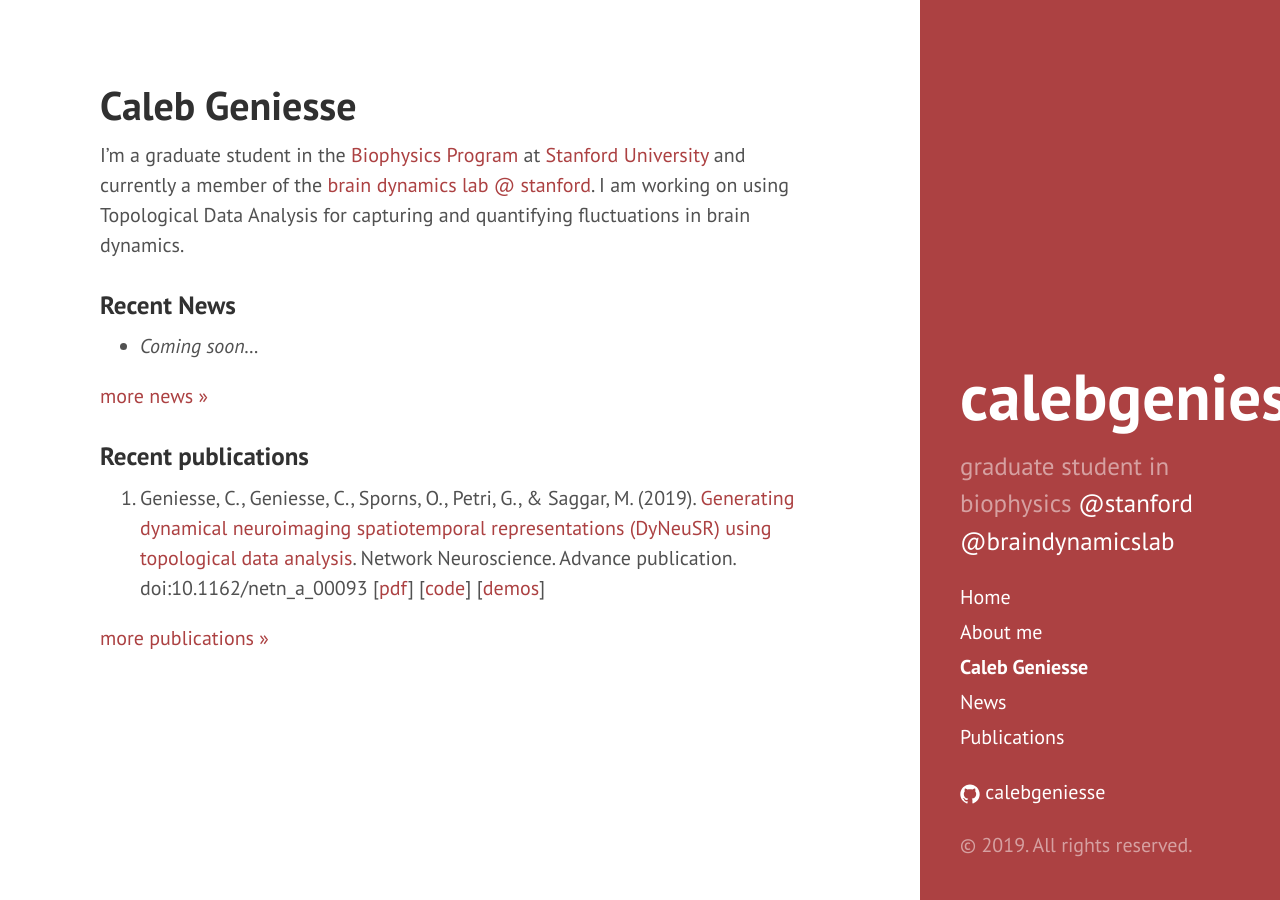
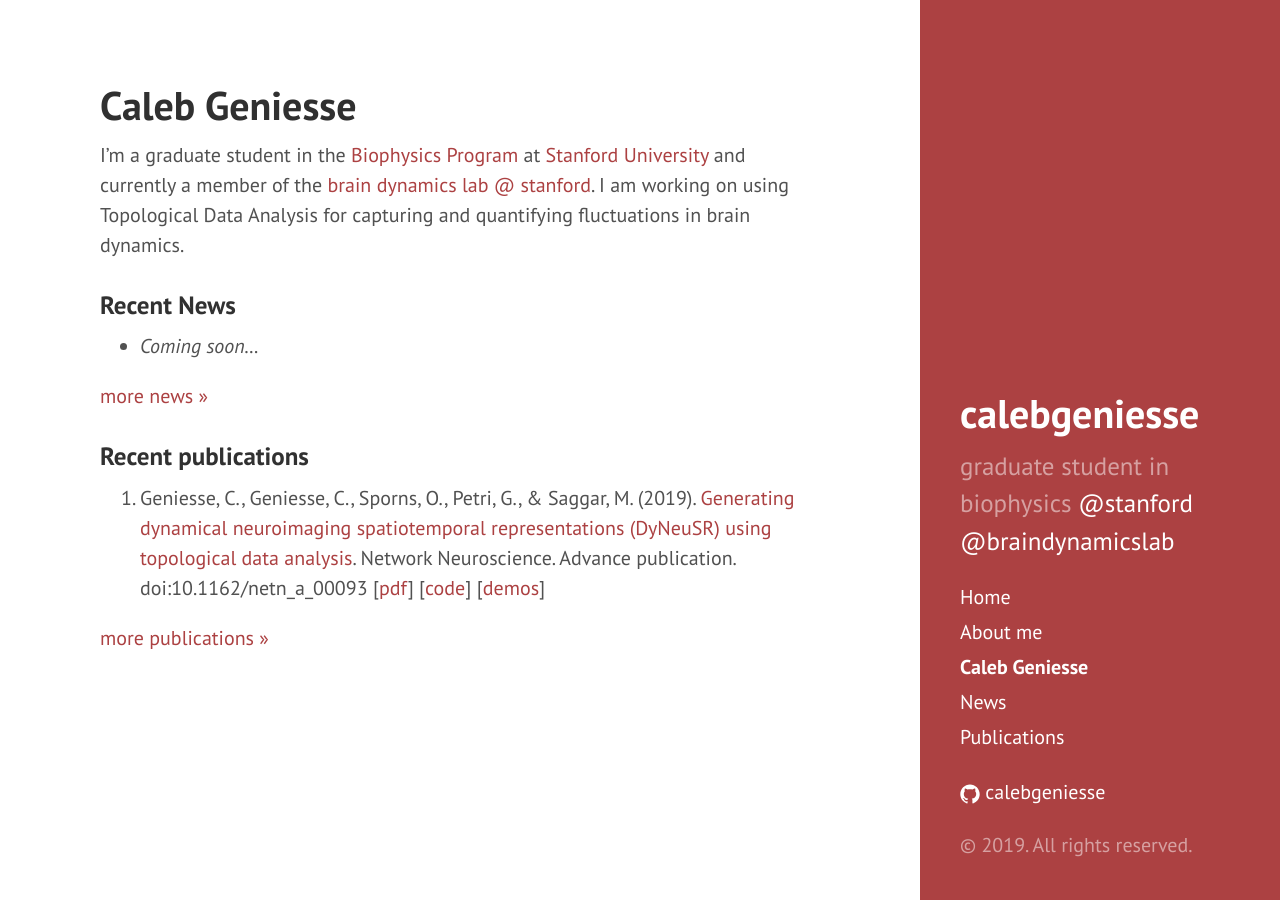
Before and after one commit to calebgeniesse/calebgeniesse.github.io, a Jekyll site: the page built from index.md, in a window 1280 px wide. Built offline with Jekyll 4.4.1, drawn with Linux system fonts in a browser that asks for light colours; Markdown is read by kramdown in place of the engine named in the settings; the list of posts is cut into pages by our own code.

Commit message:
css changes

```diff
--- a/public/css/hyde.css
+++ b/public/css/hyde.css
@@ -79,7 +79,7 @@ html {
 .sidebar-about h1 {
   color: #fff;
   margin-top: 0;
-  font-size: 3.25rem;
+  font-size: 2rem;
 }
 
 /* Sidebar nav */
```
